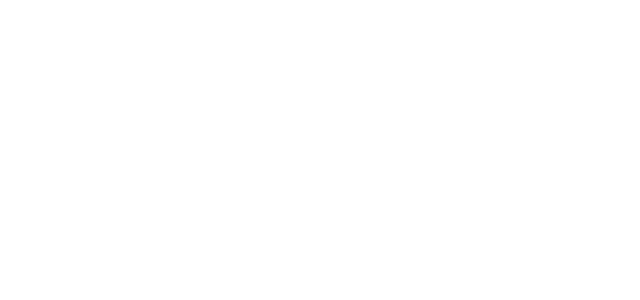
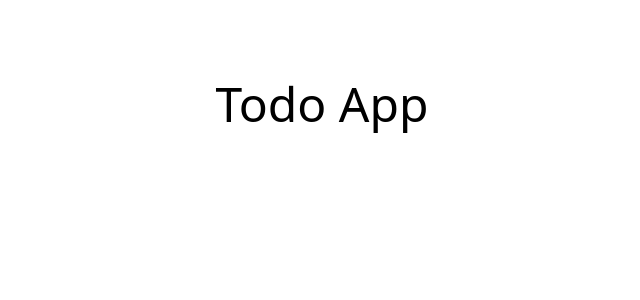
Before and after one commit to Hossein-i/todo, a React (Create React App) app: page / in a window 1280 px wide. Shown: the top 300 px of the page, without its empty margins (318-958 px from the left). Built offline with nearby package versions, Linux system fonts and the light colour scheme.

Commit message:
add heading-1 to App

```diff
--- a/src/App.js
+++ b/src/App.js
@@ -1,5 +1,11 @@
 function App() {
-  return <div className=""></div>;
+  return (
+    <div className="">
+      <div className="pt-20">
+        <h1 className="text-5xl font-extralight text-center">Todo App</h1>
+      </div>
+    </div>
+  );
 }
 
 export default App;
```
